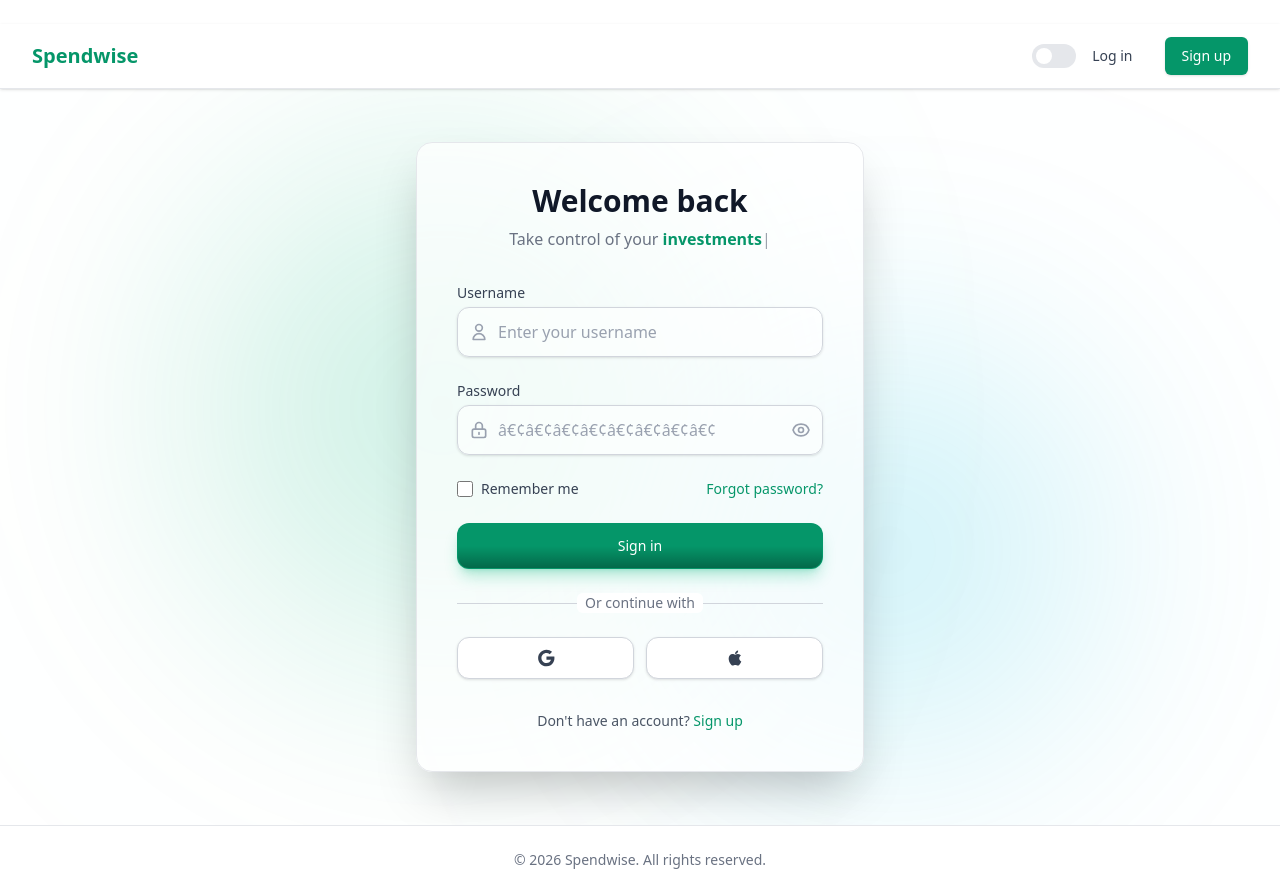
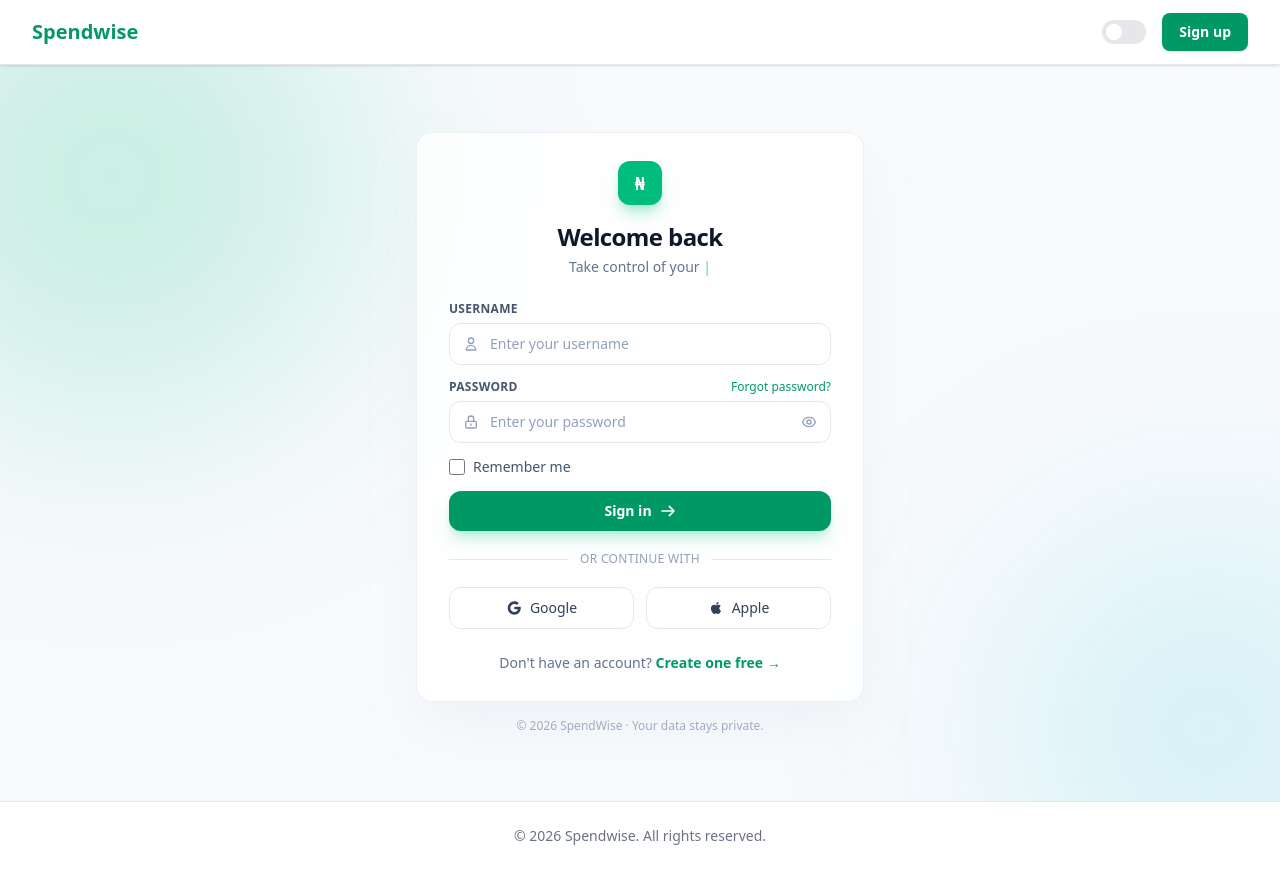
Before and after one commit to peterafolabi-dev/Spendwise, a Django app: page /login/ in a window 1280 px wide. After the commit the page ends 845 px from the top, so only its background shows below. Run offline with Django 5.2, Linux system fonts and the light colour scheme; style sheets or scripts are compiled from the project's sources.

Commit message:
Fix invisible character issue in base.html and enhance login template with improved structure and animations

```diff
--- a/templates/base.html
+++ b/templates/base.html
@@ -62,8 +62,12 @@
                         </div>
                     </div>
                     {% else %}
-                    <a href="{% url 'login' %}" class="text-sm font-medium text-gray-700 dark:text-gray-300 hover:text-primary-600 dark:hover:text-primary-400">Log in</a>
-                    <a href="{% url 'signup' %}" class="ml-4 inline-flex items-center justify-center rounded-md border border-transparent bg-primary-600 px-4 py-2 text-sm font-medium text-white shadow-sm hover:bg-primary-700 focus:outline-none focus:ring-2 focus:ring-primary-500 focus:ring-offset-2">Sign up</a>
+                    {% if not request.resolver_match.url_name == 'login' %}
+                    <a href="{% url 'login' %}" class="text-sm font-medium text-gray-700 dark:text-gray-300 hover:text-primary-600 dark:hover:text-primary-400 transition-colors">Log in</a>
+                    {% endif %}
+                    {% if not request.resolver_match.url_name == 'signup' %}
+                    <a href="{% url 'signup' %}" class="{% if request.resolver_match.url_name == 'login' %}ml-0{% else %}ml-4{% endif %} inline-flex items-center justify-center rounded-lg border border-transparent bg-emerald-600 px-4 py-2 text-sm font-semibold text-white shadow-sm hover:bg-emerald-500 focus:outline-none focus:ring-2 focus:ring-emerald-500 focus:ring-offset-2 transition-all active:scale-[0.98]">Sign up</a>
+                    {% endif %}
                     {% endif %}
                 </div>
             </div>
--- a/templates/login.html
+++ b/templates/login.html
@@ -1,196 +1,154 @@
 {% extends 'base.html' %}
 {% load static %}
 
+{% block title %}Sign In — SpendWise{% endblock %}
+
 {% block content %}
-<div class="relative min-h-[calc(100vh-4rem)] flex-1 flex items-center justify-center px-4 sm:px-6 lg:px-8 overflow-hidden bg-white dark:bg-gray-950 transition-colors duration-200">
-    <!-- Background Glow Blobs -->
-    <div class="absolute top-[10%] left-[15%] w-[500px] h-[500px] bg-primary-500 rounded-full mix-blend-multiply dark:mix-blend-screen filter blur-[128px] opacity-20 animate-float pointer-events-none"></div>
-    <div class="absolute bottom-[10%] right-[15%] w-[400px] h-[400px] bg-cyan-500 rounded-full mix-blend-multiply dark:mix-blend-screen filter blur-[128px] opacity-20 animate-float pointer-events-none" style="animation-delay: 2s;"></div>
+<div class="relative min-h-[calc(100vh-4rem)] flex items-center justify-center p-4 overflow-hidden bg-slate-50 dark:bg-gray-950 transition-colors duration-200">
 
-    <div class="relative max-w-md w-full space-y-8 z-10 animate-fade-in-up">
-        <!-- Glassmorphism Card -->
-        <div class="bg-white/70 dark:bg-gray-900/60 backdrop-blur-xl border border-gray-200 dark:border-white/10 rounded-2xl shadow-2xl p-8 sm:p-10">
+    {# ── Ambient Glow Blobs ── #}
+    <div class="pointer-events-none absolute -top-32 -left-32 w-[480px] h-[480px] rounded-full bg-emerald-500/20 dark:bg-emerald-500/10 blur-[120px]"></div>
+    <div class="pointer-events-none absolute -bottom-32 -right-32 w-[400px] h-[400px] rounded-full bg-cyan-500/15 dark:bg-cyan-500/10 blur-[120px]"></div>
 
-            <!-- Header & Typing Animation -->
-            <div class="text-center mb-8">
-                <h2 class="text-3xl font-extrabold text-gray-900 dark:text-white mb-2">
-                    Welcome back
-                </h2>
-                <p class="text-gray-500 dark:text-gray-400 h-6">
-                    Take control of your <span id="typing-text" class="font-semibold text-primary-600 dark:text-primary-400"></span><span class="animate-pulse">|</span>
+    {# ── Card ── #}
+    <div class="relative w-full max-w-md animate-fade-in-up z-10">
+        <div class="bg-white/80 dark:bg-slate-900/80 backdrop-blur-xl border border-slate-200/60 dark:border-slate-700/60 rounded-2xl shadow-2xl shadow-slate-200/50 dark:shadow-black/40 px-8 py-7">
+
+            {# Header #}
+            <div class="mb-6 text-center">
+                <a href="{% url 'landing' %}" class="inline-flex items-center justify-center w-11 h-11 rounded-xl bg-emerald-500 text-white font-bold text-lg shadow-lg shadow-emerald-500/30 mb-4">₦</a>
+                <h1 class="text-2xl font-bold text-slate-900 dark:text-white tracking-tight">Welcome back</h1>
+                <p class="mt-1 text-sm text-slate-500 dark:text-slate-400">
+                    Take control of your <span id="typing-text" class="font-semibold text-emerald-600 dark:text-emerald-400"></span><span class="animate-pulse text-emerald-500">|</span>
                 </p>
             </div>
 
-            <form class="space-y-6" action="{% url 'login' %}" method="POST">
+            {# Error Banner #}
+            {% if form.errors %}
+            <div class="mb-4 flex items-start gap-3 rounded-xl bg-rose-50 dark:bg-rose-500/10 border border-rose-200 dark:border-rose-500/30 px-4 py-3 text-sm text-rose-700 dark:text-rose-400 animate-shake" role="alert">
+                <svg class="w-4 h-4 mt-0.5 shrink-0" fill="none" viewBox="0 0 24 24" stroke="currentColor"><path stroke-linecap="round" stroke-linejoin="round" stroke-width="2" d="M12 9v2m0 4h.01M10.29 3.86L1.82 18a2 2 0 001.71 3h16.94a2 2 0 001.71-3L13.71 3.86a2 2 0 00-3.42 0z"/></svg>
+                <span>Invalid username or password. Please try again.</span>
+            </div>
+            {% endif %}
+
+            {# Form #}
+            <form method="POST" action="{% url 'login' %}" class="space-y-3.5" novalidate>
                 {% csrf_token %}
 
-                {% if form.errors %}
-                    <div class="bg-red-50 dark:bg-red-900/30 border border-red-200 dark:border-red-800 text-red-600 dark:text-red-400 p-4 rounded-xl text-sm animate-shake">
-                        Invalid username or password. Please try again.
-                    </div>
-                {% endif %}
-
-                <!-- Username Field -->
+                {# Username #}
                 <div>
-                    <label for="username" class="block text-sm font-medium text-gray-700 dark:text-gray-300 mb-1">Username</label>
-                    <div class="relative rounded-xl shadow-sm">
-                        <div class="absolute inset-y-0 left-0 pl-3 flex items-center pointer-events-none">
-                            <svg class="h-5 w-5 text-gray-400" fill="none" viewBox="0 0 24 24" stroke="currentColor">
-                                <path stroke-linecap="round" stroke-linejoin="round" stroke-width="2" d="M16 7a4 4 0 11-8 0 4 4 0 018 0zM12 14a7 7 0 00-7 7h14a7 7 0 00-7-7z" />
-                            </svg>
-                        </div>
-                        <input id="username" name="username" type="text" required class="block w-full pl-10 pr-3 py-3 border border-gray-300 dark:border-gray-700 rounded-xl bg-white/50 dark:bg-gray-800/50 text-gray-900 dark:text-white placeholder-gray-400 focus:outline-none focus:ring-2 focus:ring-primary-500 focus:border-transparent transition-all duration-200" placeholder="Enter your username">
+                    <label for="id_username" class="block text-xs font-semibold text-slate-600 dark:text-slate-400 mb-1.5 tracking-wide uppercase">Username</label>
+                    <div class="relative">
+                        <span class="pointer-events-none absolute inset-y-0 left-0 flex items-center pl-3.5 text-slate-400">
+                            <svg class="h-4 w-4" fill="none" viewBox="0 0 24 24" stroke="currentColor"><path stroke-linecap="round" stroke-linejoin="round" stroke-width="2" d="M16 7a4 4 0 11-8 0 4 4 0 018 0zM12 14a7 7 0 00-7 7h14a7 7 0 00-7-7z"/></svg>
+                        </span>
+                        <input id="id_username" name="username" type="text" autocomplete="username" required
+                               placeholder="Enter your username"
+                               class="block w-full rounded-xl border border-slate-200 dark:border-slate-700 bg-white dark:bg-slate-800/60 pl-10 pr-4 py-2.5 text-sm text-slate-900 dark:text-white placeholder-slate-400 focus:outline-none focus:ring-2 focus:ring-emerald-500 focus:border-transparent transition-all duration-150">
                     </div>
                 </div>
 
-                <!-- Password Field -->
+                {# Password #}
                 <div>
-                    <label for="password" class="block text-sm font-medium text-gray-700 dark:text-gray-300 mb-1">Password</label>
-                    <div class="relative rounded-xl shadow-sm">
-                        <div class="absolute inset-y-0 left-0 pl-3 flex items-center pointer-events-none">
-                            <svg class="h-5 w-5 text-gray-400" fill="none" viewBox="0 0 24 24" stroke="currentColor">
-                                <path stroke-linecap="round" stroke-linejoin="round" stroke-width="2" d="M12 15v2m-6 4h12a2 2 0 002-2v-6a2 2 0 00-2-2H6a2 2 0 00-2 2v6a2 2 0 002 2zm10-10V7a4 4 0 00-8 0v4h8z" />
-                            </svg>
-                        </div>
-                        <input id="password" name="password" type="password" required class="block w-full pl-10 pr-10 py-3 border border-gray-300 dark:border-gray-700 rounded-xl bg-white/50 dark:bg-gray-800/50 text-gray-900 dark:text-white placeholder-gray-400 focus:outline-none focus:ring-2 focus:ring-primary-500 focus:border-transparent transition-all duration-200" placeholder="â€¢â€¢â€¢â€¢â€¢â€¢â€¢â€¢">
-                        <button type="button" id="toggle-password" class="absolute inset-y-0 right-0 pr-3 flex items-center text-gray-400 hover:text-gray-500 focus:outline-none">
-                            <svg id="eye-icon" class="h-5 w-5" fill="none" viewBox="0 0 24 24" stroke="currentColor">
-                                <path stroke-linecap="round" stroke-linejoin="round" stroke-width="2" d="M15 12a3 3 0 11-6 0 3 3 0 016 0z" />
-                                <path stroke-linecap="round" stroke-linejoin="round" stroke-width="2" d="M2.458 12C3.732 7.943 7.523 5 12 5c4.478 0 8.268 2.943 9.542 7-1.274 4.057-5.064 7-9.542 7-4.477 0-8.268-2.943-9.542-7z" />
+                    <div class="flex items-center justify-between mb-1.5">
+                        <label for="id_password" class="block text-xs font-semibold text-slate-600 dark:text-slate-400 tracking-wide uppercase">Password</label>
+                        <a href="#" class="text-xs font-medium text-emerald-600 hover:text-emerald-500 dark:text-emerald-400 dark:hover:text-emerald-300 transition-colors">Forgot password?</a>
+                    </div>
+                    <div class="relative">
+                        <span class="pointer-events-none absolute inset-y-0 left-0 flex items-center pl-3.5 text-slate-400">
+                            <svg class="h-4 w-4" fill="none" viewBox="0 0 24 24" stroke="currentColor"><path stroke-linecap="round" stroke-linejoin="round" stroke-width="2" d="M12 15v2m-6 4h12a2 2 0 002-2v-6a2 2 0 00-2-2H6a2 2 0 00-2 2v6a2 2 0 002 2zm10-10V7a4 4 0 00-8 0v4h8z"/></svg>
+                        </span>
+                        <input id="id_password" name="password" type="password" autocomplete="current-password" required
+                               placeholder="Enter your password"
+                               class="block w-full rounded-xl border border-slate-200 dark:border-slate-700 bg-white dark:bg-slate-800/60 pl-10 pr-11 py-2.5 text-sm text-slate-900 dark:text-white placeholder-slate-400 focus:outline-none focus:ring-2 focus:ring-emerald-500 focus:border-transparent transition-all duration-150">
+                        <button type="button" id="toggle-password" aria-label="Show password"
+                                class="absolute inset-y-0 right-0 flex items-center pr-3.5 text-slate-400 hover:text-slate-600 dark:hover:text-slate-200 focus:outline-none transition-colors">
+                            <svg id="eye-icon" class="h-4 w-4" fill="none" viewBox="0 0 24 24" stroke="currentColor">
+                                <path stroke-linecap="round" stroke-linejoin="round" stroke-width="2" d="M15 12a3 3 0 11-6 0 3 3 0 016 0z"/>
+                                <path stroke-linecap="round" stroke-linejoin="round" stroke-width="2" d="M2.458 12C3.732 7.943 7.523 5 12 5c4.478 0 8.268 2.943 9.542 7-1.274 4.057-5.064 7-9.542 7-4.477 0-8.268-2.943-9.542-7z"/>
                             </svg>
                         </button>
                     </div>
                 </div>
 
-                <div class="flex items-center justify-between">
-                    <div class="flex items-center">
-                        <input id="remember-me" name="remember-me" type="checkbox" class="h-4 w-4 text-primary-600 focus:ring-primary-500 border-gray-300 dark:border-gray-600 rounded bg-white/50 dark:bg-gray-800/50">
-                        <label for="remember-me" class="ml-2 block text-sm text-gray-700 dark:text-gray-300">
-                            Remember me
-                        </label>
-                    </div>
-
-                    <div class="text-sm">
-                        <a href="#" class="font-medium text-primary-600 hover:text-primary-500 dark:text-primary-400 dark:hover:text-primary-300 transition-colors">
-                            Forgot password?
-                        </a>
-                    </div>
+                {# Remember me #}
+                <div class="flex items-center">
+                    <input id="remember-me" name="remember-me" type="checkbox"
+                           class="h-4 w-4 rounded border-slate-300 dark:border-slate-600 text-emerald-600 focus:ring-emerald-500 bg-white dark:bg-slate-800">
+                    <label for="remember-me" class="ml-2 text-sm text-slate-600 dark:text-slate-400">Remember me</label>
                 </div>
 
-                <div>
-                    <button type="submit" class="group relative w-full flex justify-center py-3 px-4 border border-transparent text-sm font-medium rounded-xl text-white bg-primary-600 hover:bg-primary-700 focus:outline-none focus:ring-2 focus:ring-offset-2 focus:ring-primary-500 active:scale-[0.98] transition-all duration-200 overflow-hidden shadow-lg shadow-primary-500/30">
-                        <span class="absolute inset-0 w-full h-full rounded-lg opacity-30 bg-gradient-to-b from-transparent via-transparent to-black pointer-events-none"></span>
-                        <span class="relative">Sign in</span>
-                    </button>
-                </div>
+                {# Submit #}
+                <button type="submit"
+                        class="w-full flex justify-center items-center gap-2 rounded-xl bg-emerald-600 hover:bg-emerald-500 active:scale-[0.98] px-4 py-2.5 text-sm font-semibold text-white shadow-lg shadow-emerald-500/25 focus:outline-none focus:ring-2 focus:ring-emerald-500 focus:ring-offset-2 dark:focus:ring-offset-slate-900 transition-all duration-150 mt-1">
+                    Sign in
+                    <svg class="w-4 h-4" fill="none" viewBox="0 0 24 24" stroke="currentColor"><path stroke-linecap="round" stroke-linejoin="round" stroke-width="2.5" d="M14 5l7 7m0 0l-7 7m7-7H3"/></svg>
+                </button>
             </form>
 
-            <div class="mt-6">
-                <div class="relative">
-                    <div class="absolute inset-0 flex items-center">
-                        <div class="w-full border-t border-gray-300 dark:border-gray-700"></div>
-                    </div>
-                    <div class="relative flex justify-center text-sm">
-                        <span class="px-2 bg-white dark:bg-gray-900 text-gray-500 rounded-md">
-                            Or continue with
-                        </span>
-                    </div>
-                </div>
+            {# Divider #}
+            <div class="my-5 flex items-center gap-3">
+                <div class="flex-1 h-px bg-slate-200 dark:bg-slate-800"></div>
+                <span class="text-xs font-medium text-slate-400 dark:text-slate-500 tracking-wide">OR CONTINUE WITH</span>
+                <div class="flex-1 h-px bg-slate-200 dark:bg-slate-800"></div>
+            </div>
 
-                <div class="mt-6 grid grid-cols-2 gap-3">
-                    <div>
-                        <button type="button" class="w-full inline-flex justify-center py-2.5 px-4 border border-gray-300 dark:border-gray-700 rounded-xl shadow-sm bg-white dark:bg-gray-800/50 text-sm font-medium text-gray-700 dark:text-gray-300 hover:bg-gray-50 dark:hover:bg-gray-700 focus:outline-none focus:ring-2 focus:ring-offset-2 focus:ring-primary-500 transition-colors hover-lift">
-                            <span class="sr-only">Sign in with Google</span>
-                            <svg class="w-5 h-5" viewBox="0 0 24 24" fill="currentColor">
-                                <path d="M12.545,10.239v3.821h5.445c-0.712,2.315-2.647,3.972-5.445,3.972c-3.332,0-6.033-2.701-6.033-6.032s2.701-6.032,6.033-6.032c1.498,0,2.866,0.549,3.921,1.453l2.814-2.814C17.503,2.988,15.139,2,12.545,2C7.021,2,2.543,6.477,2.543,12s4.478,10,10.002,10c8.396,0,10.249-7.85,9.426-11.748L12.545,10.239z"/>
-                            </svg>
-                        </button>
-                    </div>
-                    <div>
-                        <button type="button" class="w-full inline-flex justify-center py-2.5 px-4 border border-gray-300 dark:border-gray-700 rounded-xl shadow-sm bg-white dark:bg-gray-800/50 text-sm font-medium text-gray-700 dark:text-gray-300 hover:bg-gray-50 dark:hover:bg-gray-700 focus:outline-none focus:ring-2 focus:ring-offset-2 focus:ring-primary-500 transition-colors hover-lift">
-                            <span class="sr-only">Sign in with Apple</span>
-                            <svg class="w-5 h-5" fill="currentColor" viewBox="0 0 24 24">
-                                <path d="M17.05 20.28c-.98.95-2.05.8-3.08.35-1.09-.46-2.09-.48-3.24 0-1.44.62-2.2.44-3.06-.35C2.79 15.25 3.51 7.59 9.05 7.31c1.35.07 2.29.74 3.08.8 1.18-.24 2.31-.93 3.57-.84 1.51.15 2.67.72 3.4 1.8-3.12 1.87-2.38 5.98.48 7.13-.57 1.5-1.31 2.99-2.53 4.08zM12.03 7.25c-.15-2.23 1.66-4.07 3.74-4.25.43 2.35-1.93 4.43-3.74 4.25z"/>
-                            </svg>
-                        </button>
-                    </div>
-                </div>
+            {# SSO Buttons #}
+            <div class="grid grid-cols-2 gap-3">
+                <button type="button" class="flex items-center justify-center gap-2 rounded-xl border border-slate-200 dark:border-slate-700/60 bg-white dark:bg-slate-800/60 hover:bg-slate-50 dark:hover:bg-slate-800 py-2.5 px-4 text-sm font-medium text-slate-700 dark:text-slate-200 transition-all hover-lift focus:outline-none focus:ring-2 focus:ring-slate-300 dark:focus:ring-slate-600">
+                    <svg class="w-4 h-4" viewBox="0 0 24 24" fill="currentColor"><path d="M12.545 10.239v3.821h5.445c-.712 2.315-2.647 3.972-5.445 3.972-3.332 0-6.033-2.701-6.033-6.032s2.701-6.032 6.033-6.032c1.498 0 2.866.549 3.921 1.453l2.814-2.814C17.503 2.988 15.139 2 12.545 2 7.021 2 2.543 6.477 2.543 12s4.478 10 10.002 10c8.396 0 10.249-7.85 9.426-11.748L12.545 10.239z"/></svg>
+                    Google
+                </button>
+                <button type="button" class="flex items-center justify-center gap-2 rounded-xl border border-slate-200 dark:border-slate-700/60 bg-white dark:bg-slate-800/60 hover:bg-slate-50 dark:hover:bg-slate-800 py-2.5 px-4 text-sm font-medium text-slate-700 dark:text-slate-200 transition-all hover-lift focus:outline-none focus:ring-2 focus:ring-slate-300 dark:focus:ring-slate-600">
+                    <svg class="w-4 h-4" fill="currentColor" viewBox="0 0 24 24"><path d="M17.05 20.28c-.98.95-2.05.8-3.08.35-1.09-.46-2.09-.48-3.24 0-1.44.62-2.2.44-3.06-.35C2.79 15.25 3.51 7.59 9.05 7.31c1.35.07 2.29.74 3.08.8 1.18-.24 2.31-.93 3.57-.84 1.51.15 2.67.72 3.4 1.8-3.12 1.87-2.38 5.98.48 7.13-.57 1.5-1.31 2.99-2.53 4.08zM12.03 7.25c-.15-2.23 1.66-4.07 3.74-4.25.43 2.35-1.93 4.43-3.74 4.25z"/></svg>
+                    Apple
+                </button>
+            </div>
 
-                <p class="mt-8 text-center text-sm text-gray-600 dark:text-gray-400">
-                    Don't have an account?
-                    <a href="{% url 'signup' %}" class="font-medium text-primary-600 hover:text-primary-500 dark:text-primary-400 transition-colors">Sign up</a>
-                </p>
-            </div>
+            {# Footer #}
+            <p class="mt-6 text-center text-sm text-slate-500 dark:text-slate-400">
+                Don't have an account?
+                <a href="{% url 'signup' %}" class="font-semibold text-emerald-600 hover:text-emerald-500 dark:text-emerald-400 dark:hover:text-emerald-300 transition-colors">Create one free →</a>
+            </p>
+
         </div>
+        <p class="mt-4 text-center text-xs text-slate-400 dark:text-slate-600">© {% now "Y" %} SpendWise · Your data stays private.</p>
     </div>
 </div>
-
 {% endblock %}
 
 {% block extra_js %}
 <script>
 document.addEventListener('DOMContentLoaded', () => {
-    // Show/Hide Password Toggle
-    const togglePassword = document.getElementById('toggle-password');
-    const password = document.getElementById('password');
-    const eyeIcon = document.getElementById('eye-icon');
-
-    togglePassword.addEventListener('click', function (e) {
-        const type = password.getAttribute('type') === 'password' ? 'text' : 'password';
-        password.setAttribute('type', type);
-
-        if (type === 'text') {
-            eyeIcon.innerHTML = `
-                <path stroke-linecap="round" stroke-linejoin="round" stroke-width="2" d="M13.875 18.825A10.05 10.05 0 0112 19c-4.478 0-8.268-2.943-9.543-7a9.97 9.97 0 011.563-3.029m5.858.908a3 3 0 114.243 4.243M9.878 9.878l4.242 4.242M9.88 9.88l-3.29-3.29m7.532 7.532l3.29 3.29M3 3l3.59 3.59m0 0A9.953 9.953 0 0112 5c4.478 0 8.268 2.943 9.543 7a10.025 10.025 0 01-4.132 5.411m0 0L21 21" />
-            `;
-        } else {
-            eyeIcon.innerHTML = `
-                <path stroke-linecap="round" stroke-linejoin="round" stroke-width="2" d="M15 12a3 3 0 11-6 0 3 3 0 016 0z" />
-                <path stroke-linecap="round" stroke-linejoin="round" stroke-width="2" d="M2.458 12C3.732 7.943 7.523 5 12 5c4.478 0 8.268 2.943 9.542 7-1.274 4.057-5.064 7-9.542 7-4.477 0-8.268-2.943-9.542-7z" />
-            `;
-        }
+    // Show/Hide Password
+    const toggleBtn = document.getElementById('toggle-password');
+    const pwInput   = document.getElementById('id_password');
+    const eyeIcon   = document.getElementById('eye-icon');
+    const eyeOpen   = `<path stroke-linecap="round" stroke-linejoin="round" stroke-width="2" d="M15 12a3 3 0 11-6 0 3 3 0 016 0z"/><path stroke-linecap="round" stroke-linejoin="round" stroke-width="2" d="M2.458 12C3.732 7.943 7.523 5 12 5c4.478 0 8.268 2.943 9.542 7-1.274 4.057-5.064 7-9.542 7-4.477 0-8.268-2.943-9.542-7z"/>`;
+    const eyeClosed = `<path stroke-linecap="round" stroke-linejoin="round" stroke-width="2" d="M13.875 18.825A10.05 10.05 0 0112 19c-4.478 0-8.268-2.943-9.543-7a9.97 9.97 0 011.563-3.029m5.858.908a3 3 0 114.243 4.243M9.878 9.878l4.242 4.242M9.88 9.88l-3.29-3.29m7.532 7.532l3.29 3.29M3 3l3.59 3.59m0 0A9.953 9.953 0 0112 5c4.478 0 8.268 2.943 9.543 7a10.025 10.025 0 01-4.132 5.411m0 0L21 21"/>`;
+    toggleBtn?.addEventListener('click', () => {
+        const show = pwInput.type === 'password';
+        pwInput.type = show ? 'text' : 'password';
+        eyeIcon.innerHTML = show ? eyeClosed : eyeOpen;
+        toggleBtn.setAttribute('aria-label', show ? 'Hide password' : 'Show password');
     });
 
-    // Typing Animation (Vanilla JS)
-    const words = ["spending", "investments", "cash flow", "future"];
-    let i = 0;
-    let timer;
-
-    function typingEffect() {
-        let word = words[i].split("");
-        var loopTyping = function() {
-            if (word.length > 0) {
-                document.getElementById('typing-text').innerHTML += word.shift();
-            } else {
-                setTimeout(deletingEffect, 2000);
-                return false;
-            }
-            timer = setTimeout(loopTyping, 80 + Math.random() * 40); // slightly randomized typing speed
-        };
-        loopTyping();
+    // Typing animation
+    const words = ['spending', 'savings', 'cash flow', 'future'];
+    const el = document.getElementById('typing-text');
+    let wi = 0, ci = 0, deleting = false;
+    function tick() {
+        const word = words[wi];
+        if (!deleting) {
+            el.textContent = word.slice(0, ++ci);
+            if (ci === word.length) { deleting = true; setTimeout(tick, 1800); return; }
+        } else {
+            el.textContent = word.slice(0, --ci);
+            if (ci === 0) { deleting = false; wi = (wi + 1) % words.length; setTimeout(tick, 400); return; }
+        }
+        setTimeout(tick, deleting ? 40 : 75 + Math.random() * 35);
     }
-
-    function deletingEffect() {
-        let word = words[i].split("");
-        var loopDeleting = function() {
-            if (word.length > 0) {
-                word.pop();
-                document.getElementById('typing-text').innerHTML = word.join("");
-            } else {
-                if (words.length > (i + 1)) {
-                    i++;
-                } else {
-                    i = 0;
-                }
-                setTimeout(typingEffect, 500);
-                return false;
-            }
-            timer = setTimeout(loopDeleting, 40);
-        };
-        loopDeleting();
-    }
-
-    setTimeout(typingEffect, 500);
+    setTimeout(tick, 600);
 });
 </script>
 {% endblock %}
```
